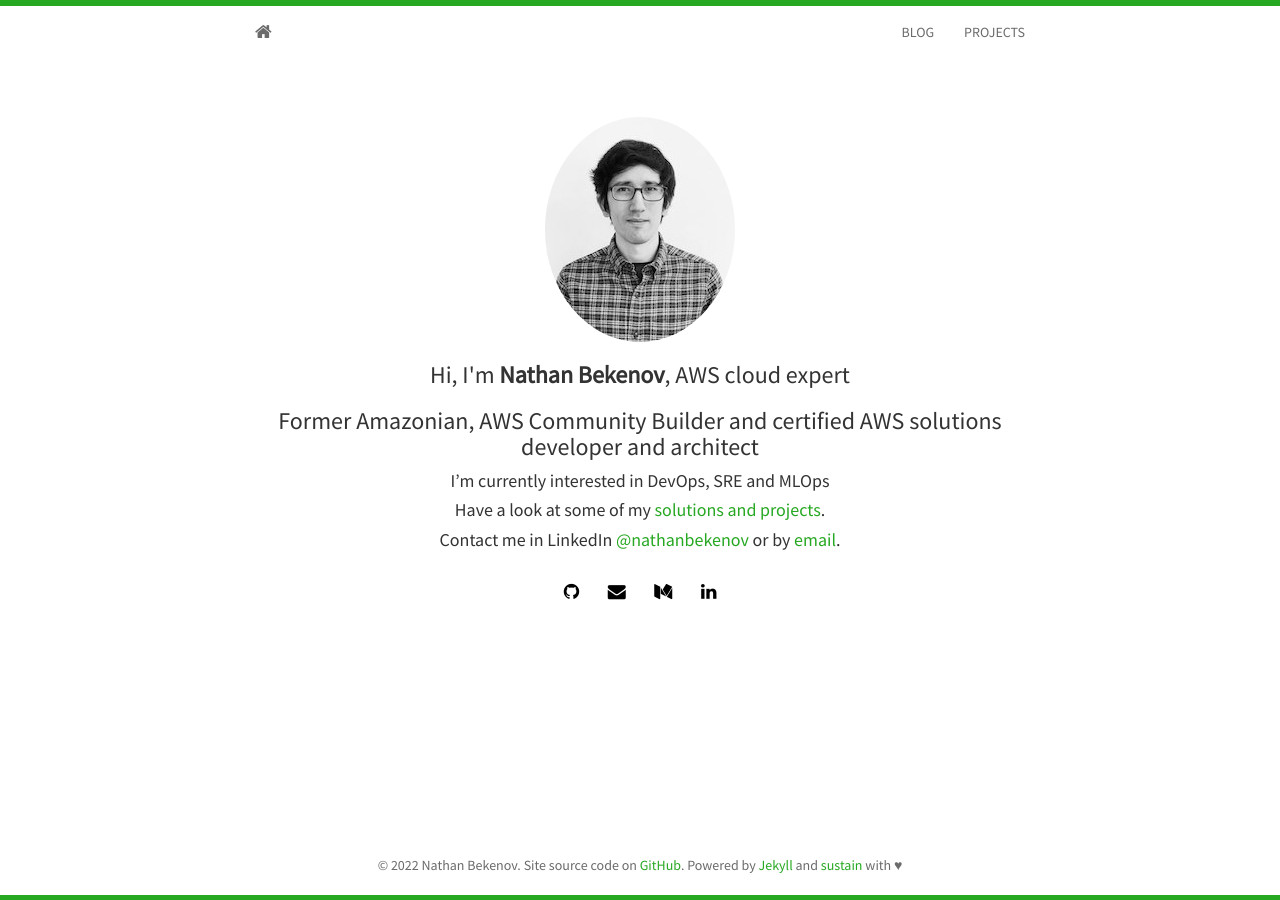
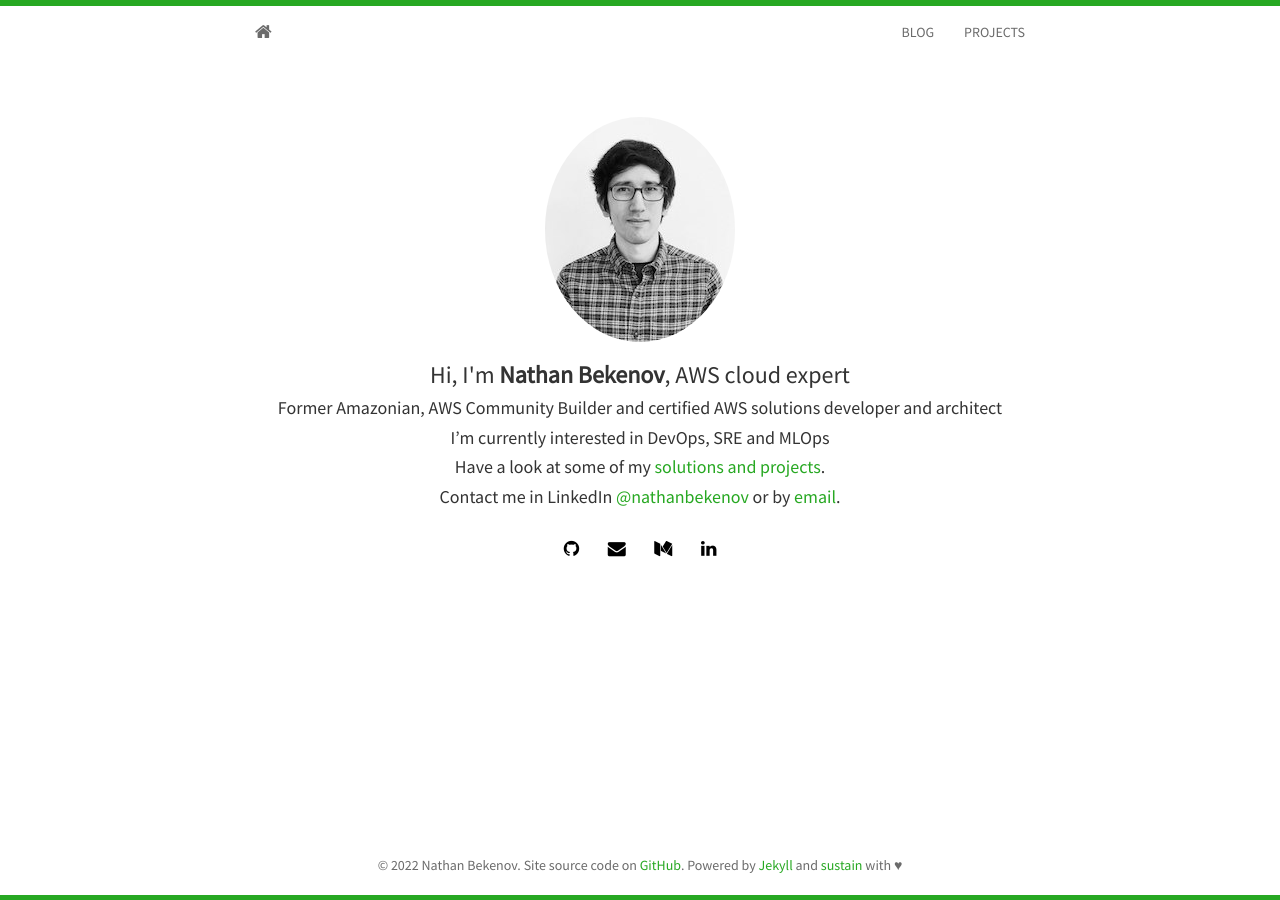
Before and after one commit to nbekenov/nbekenov.github.io, a Jekyll site: the page built from index.html, in a window 1280 px wide. Built offline with Jekyll 4.4.1, drawn with Linux system fonts in a browser that asks for light colours; nearby versions of some CDN libraries; the list of posts is cut into pages by our own code.

Commit message:
update front page description

```diff
--- a/index.html
+++ b/index.html
@@ -8,7 +8,7 @@ layout: home
 		<img class="img-circle" src="{{ site.baseurl }}static/img/{{ site.avatar }}" alt="Responsive image">
 	  </div>
 	  <h3>Hi, I'm <strong>{{ site.author }}</strong>, AWS cloud expert</h3>
-	  <h3>Former Amazonian, AWS Community Builder and certified AWS solutions developer and architect</h3>
+	  <h4>Former Amazonian, AWS Community Builder and certified AWS solutions developer and architect</h4>
 	  <h4> I’m currently interested in DevOps, SRE and MLOps </h4>
 	  <h4>Have a look at some of my <a href="{{ site.baseurl }}projects.html"> solutions and projects</a>.</h4>
 	  <!-- <h3>For more check out my academic &amp; professional <a href="http://jekyllt.github.io/vitae">Resume</a>.</h3> -->
```
